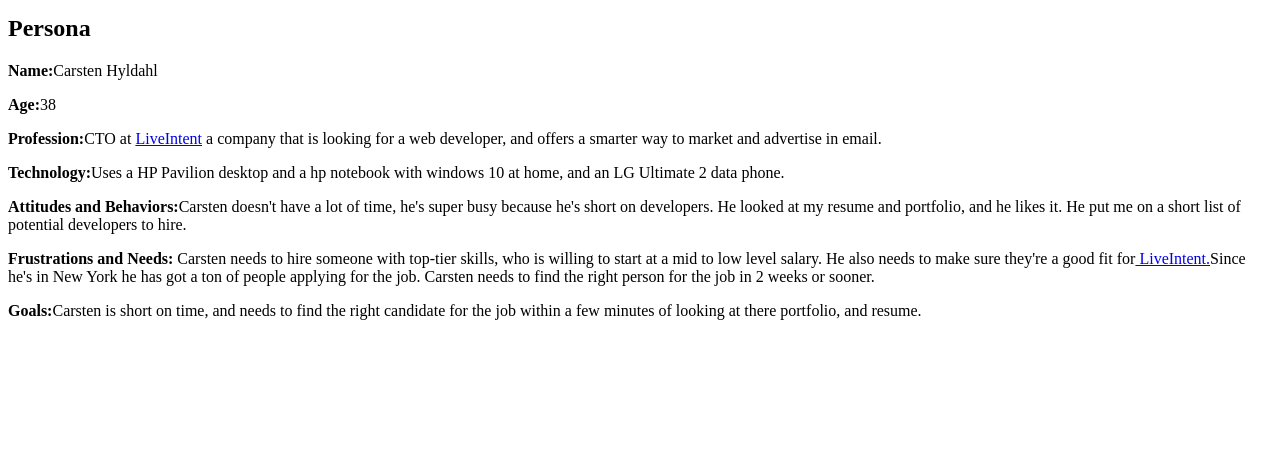
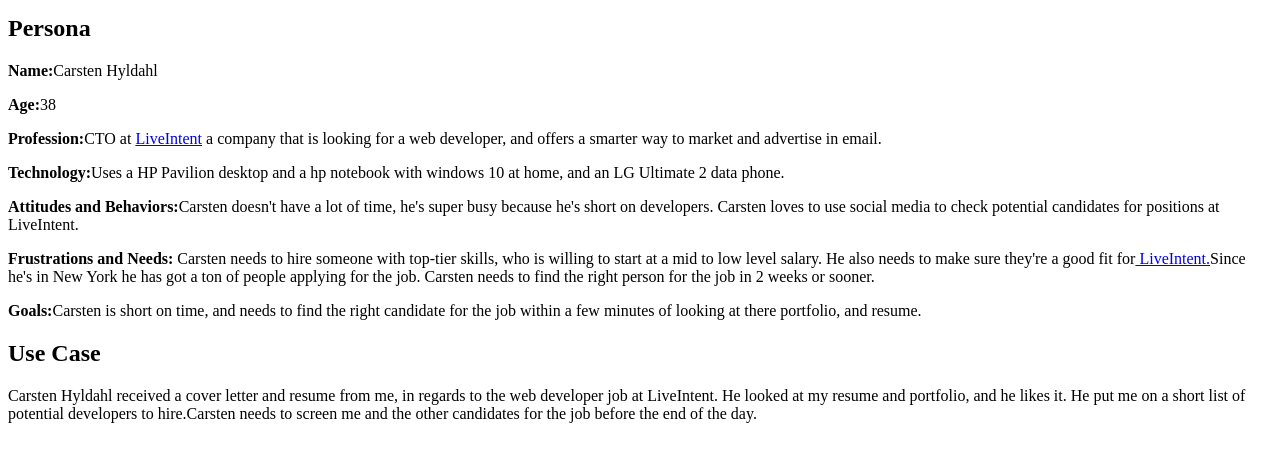
Before and after one commit to Robengelbert/personal-web-page, a PHP site: page /milestone-1.php in a window 1280 px wide. Shown: the part 171-633 px from the top of the page. Run offline with PHP 8.4, Linux system fonts and the light colour scheme.

Commit message:
Create a use case for milestone 1 of my portfolio project.

```diff
--- a/milestone-1.php
+++ b/milestone-1.php
@@ -18,8 +18,10 @@
 		<p><strong>Age:</strong>38</p>
 		<p><strong>Profession:</strong>CTO at <a href="https://www.startupers.com/jobs/liveintent/7194-web-developer">LiveIntent</a> a company that is looking for a web developer, and offers a smarter way to market and advertise in email. </p>
 		<p><strong>Technology:</strong>Uses a HP Pavilion desktop and a hp notebook with windows 10 at home, and an LG Ultimate 2 data phone.</p>
-		<p><strong>Attitudes and Behaviors:</strong>Carsten doesn't have a lot of time, he's super busy because he's short on developers. He looked at my resume and portfolio, and he likes it. He put me on a short list of potential developers to hire.</p>
+		<p><strong>Attitudes and Behaviors:</strong>Carsten doesn't have a lot of time, he's super busy because he's short on developers. Carsten loves to use social media to check potential candidates for positions at LiveIntent.</p>
 		<p><strong>Frustrations and Needs:</strong> Carsten needs to hire someone with top-tier skills, who is willing to start at a mid to low level salary. He also needs to make sure they're a good fit for<a href="https://liveintent.com/"> LiveIntent.</a>Since he's in New York he has got a ton of people applying for the job. Carsten needs to find the right person for the job in 2 weeks or sooner.</p>
 		<p><strong>Goals:</strong>Carsten is short on time, and needs to find the right candidate for the job within a few minutes of looking at there portfolio, and resume.</p>
+		<h2>Use Case</h2>
+		<p>Carsten Hyldahl received a cover letter and resume from me, in regards to the web developer job at LiveIntent. He looked at my resume and portfolio, and he likes it. He put me on a short list of potential developers to hire.Carsten needs to screen me and the other candidates for the job before the end of the day.</p>
 	</body>
 </html>
```
